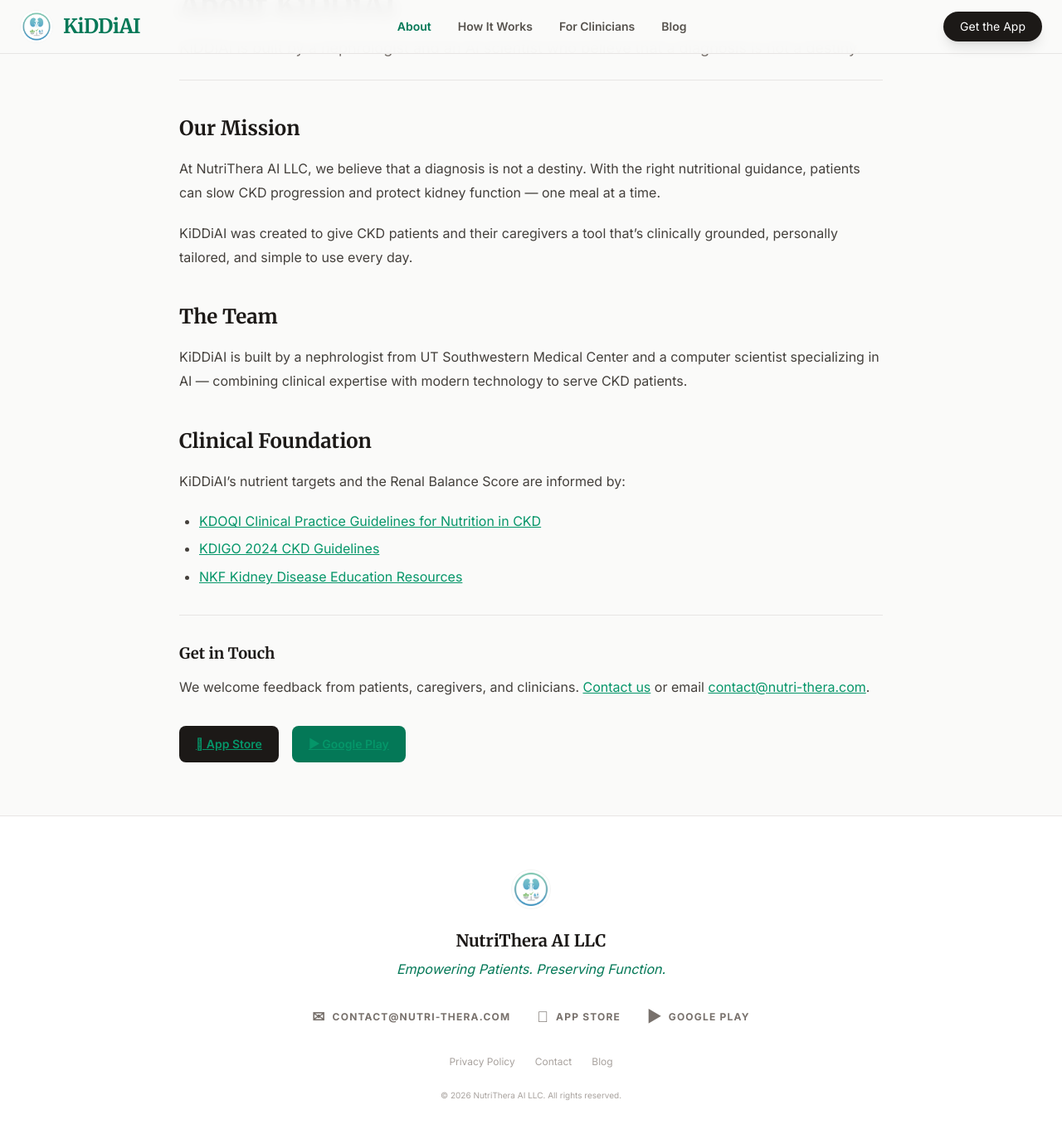
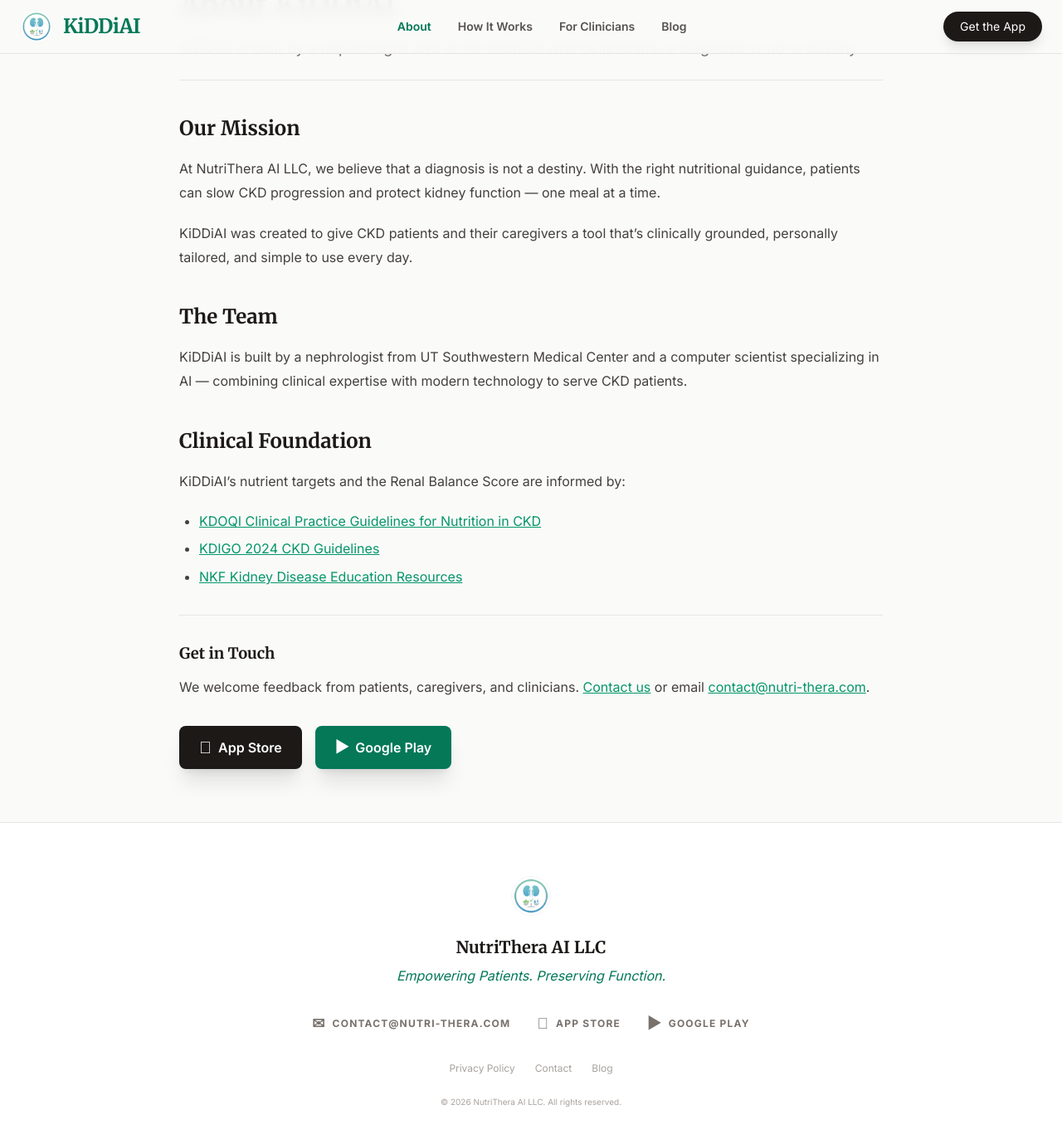
Before and after one commit to nutri-thera/kiddi-ai, a Jekyll site: the page built from about.md, in a window 1280 px wide and 1400 px high, scrolled down 142 px. Shown: the top 1373 px of the window at 83% size. Built offline with Jekyll 4.4.1, drawn with Linux system fonts in a browser that asks for light colours; nearby versions of some CDN libraries.

Commit message:
fix: match about page store buttons to homepage style
Co-Authored-By: Claude Sonnet 4.6 <noreply@anthropic.com>

```diff
--- a/about.md
+++ b/about.md
@@ -29,13 +29,13 @@ KiDDiAI's nutrient targets and the Renal Balance Score are informed by:
 
 We welcome feedback from patients, caregivers, and clinicians. [Contact us](/contact/) or email <contact@nutri-thera.com>.
 
-<div class="mt-8 flex gap-4 flex-wrap">
+<div class="mt-8 flex gap-4 flex-wrap not-content">
   <a href="https://apps.apple.com/app/kiddiai/id6755172184" target="_blank"
-    class="inline-flex items-center gap-2 px-5 py-3 bg-stone-900 text-white rounded-lg font-semibold hover:bg-stone-800 transition text-sm">
-    &#63743; App Store
+    class="px-6 py-3 bg-stone-900 text-white rounded-lg font-semibold shadow-xl hover:bg-stone-800 transition transform hover:-translate-y-1 flex items-center gap-2">
+    <span class="text-xl">&#63743;</span> App Store
   </a>
   <a href="https://play.google.com/store/apps/details?id=com.nutri_thera.KiddiAI" target="_blank"
-    class="inline-flex items-center gap-2 px-5 py-3 bg-emerald-700 text-white rounded-lg font-semibold hover:bg-emerald-800 transition text-sm">
-    &#9654; Google Play
+    class="px-6 py-3 bg-emerald-700 text-white rounded-lg font-semibold shadow-xl hover:bg-emerald-800 transition transform hover:-translate-y-1 flex items-center gap-2">
+    <span class="text-lg">&#9654;</span> Google Play
   </a>
 </div>
--- a/assets/css/main.css
+++ b/assets/css/main.css
@@ -88,6 +88,12 @@ h1, h2, h3, .serif {
     color: #047857;
 }
 
+.content .not-content a,
+.content .not-content a:hover {
+    color: white;
+    text-decoration: none;
+}
+
 .content strong {
     font-weight: 700;
     color: #1c1917;
```
